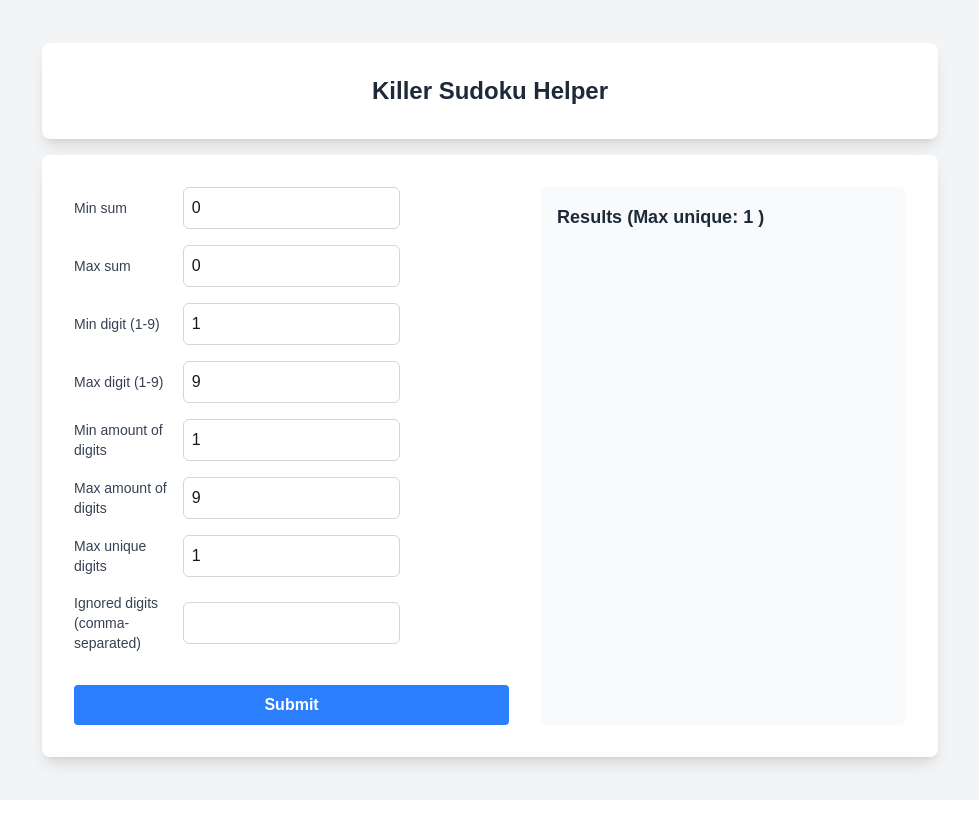
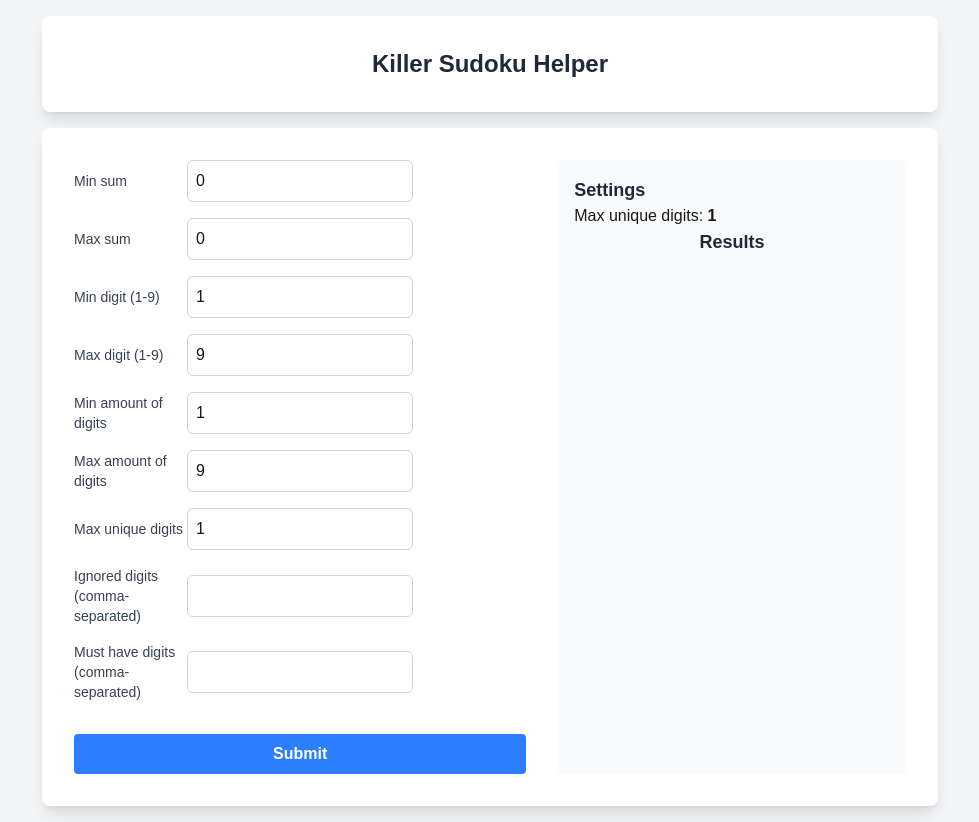
Before and after one commit to mcpie87/killer-sudoku-helper, a Next.js app: page / in a window 1280 px wide. Shown: the whole page, without its empty margins (150-1129 px from the left). Before the commit the page ends 800 px from the top, so only its background shows below. Built offline with nearby package versions, Linux system fonts and the light colour scheme.

Commit message:
added must have digits

```diff
--- a/src/app/page.tsx
+++ b/src/app/page.tsx
@@ -13,6 +13,7 @@ export default function Home() {
     maxCount: 9,
     maxUniqueDigits: 1,
     ignoredDigits: [] as number[],
+    mustHaveDigits: [] as number[],
   });
   const lastFocusedRef = useRef<HTMLInputElement | null>(null);
 
@@ -42,6 +43,7 @@ export default function Home() {
         maxCount: parseInt(formRefs.current.maxCount?.value || '9') || 9,
         maxUniqueDigits: parseInt(formRefs.current.maxUniqueDigits?.value || '1') || 1,
         ignoredDigits: formRefs.current.ignoredDigits?.value?.split(',').filter(Boolean).map(Number) || [],
+        mustHaveDigits: formRefs.current.mustHaveDigits?.value?.split(',').filter(Boolean).map(Number) || [],
       };
 
       console.log("Submitted", newFormData);
@@ -88,7 +90,8 @@ export default function Home() {
       formData.minDigit,
       formData.maxDigit,
       formData.maxUniqueDigits,
-      formData.ignoredDigits
+      formData.ignoredDigits,
+      formData.mustHaveDigits
     );
     console.log("Form data", formData);
   } catch (err) {
@@ -111,6 +114,7 @@ export default function Home() {
           <InputComponent name="maxCount" defaultValue={formData.maxCount} label="Max amount of digits" />
           <InputComponent name="maxUniqueDigits" defaultValue={formData.maxUniqueDigits} label="Max unique digits" />
           <InputComponent name="ignoredDigits" defaultValue={formData.ignoredDigits.join(',')} label="Ignored digits (comma-separated)" type="text" />
+          <InputComponent name="mustHaveDigits" defaultValue={formData.mustHaveDigits.join(',')} label="Must have digits (comma-separated)" type="text" />
           <button
             type="submit"
             className="mt-4 bg-blue-500 hover:bg-blue-700 text-white font-bold py-2 px-4 rounded"
@@ -124,7 +128,11 @@ export default function Home() {
           )}
         </form>
         <div className="flex-1 ml-8 p-4 bg-gray-50 rounded-md">
-          <h2 className="text-lg font-semibold text-gray-800">Results (Max unique: {formData.maxUniqueDigits} {formData.ignoredDigits.length > 0 ? `(ignoring ${formData.ignoredDigits.join(', ')})` : ''})</h2>
+          <h2 className="text-lg font-semibold text-gray-800">Settings</h2>
+          <h3>Max unique digits: <strong>{formData.maxUniqueDigits}</strong></h3>
+          {formData.ignoredDigits.length > 0 && <h3>Ignored digits: <strong>{formData.ignoredDigits.join(', ')}</strong></h3>}
+          {formData.mustHaveDigits.length > 0 && <h3>Must have digits: <strong>{formData.mustHaveDigits.join(', ')}</strong></h3>}
+          <h2 className="text-lg font-semibold text-gray-800 flex flex-col items-center">Results</h2>
           {calculationError ? (
             <div className="mt-4 p-4 bg-red-100 border border-red-400 text-red-700 rounded">
               <strong>Calculation Error:</strong> {calculationError}
--- a/src/utils/utils.ts
+++ b/src/utils/utils.ts
@@ -17,7 +17,8 @@ function calculateSums(
   minDigit: number,
   maxDigit: number,
   maxUniqueDigits: number = 1,
-  ignoredDigits: number[] = []
+  ignoredDigits: number[] = [],
+  mustHaveDigits: number[] = []
 ): Record<number, number[][]> {
   // Input validation
   if (
@@ -51,7 +52,8 @@ function calculateSums(
     if (
       remainingSum === 0 &&
       currentCombo.length >= minCount &&
-      currentCombo.length <= maxCount
+      currentCombo.length <= maxCount &&
+      mustHaveDigits.every((digit) => currentCombo.includes(digit))
     ) {
       results[targetSum] = results[targetSum] || [];
       results[targetSum].push([...currentCombo]);
```
